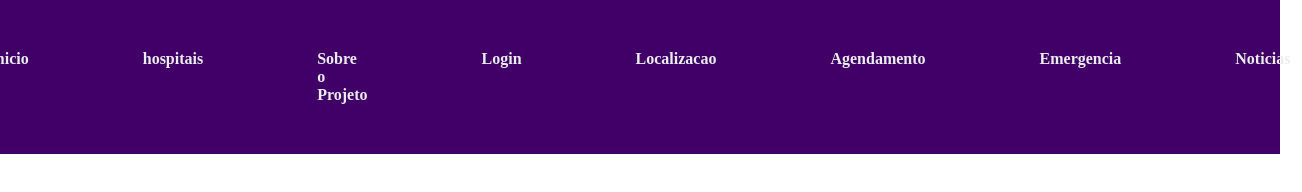
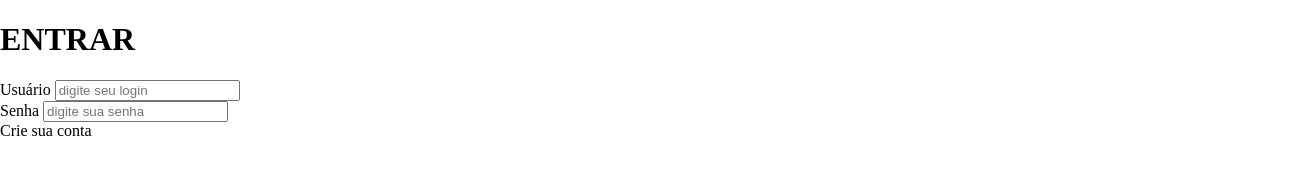
Before and after one commit to 1samuel1522/Samuel.github.io, a plain HTML site: page login.html in a window 1280 px wide. Shown: the whole page, 1302 px wide, since content can reach past the window. Drawn offline with Linux system fonts and the light colour scheme.

Commit message:
Add files via upload

```diff
--- a/login.html
+++ b/login.html
@@ -1,25 +1,29 @@
 <!DOCTYPE html>
 <html lang="pt-br">
+
 <head>
     <meta charset="UTF-8">
     <meta name="viewport" content="width=device-width, initial-scale=1.0">
-    <title>Document</title>
+    <title>Tela de login</title>
     <link rel="stylesheet" href="style.css">
 </head>
+
 <body>
-    <header>
-        <nav>
-            <ul>
-                <li><a href="index.html">Inicio</a></li>
-                <li><a href="hospitais.html">hospitais</a></li>
-                <li><a href="projeto.html">Sobre o Projeto</a></li>
-                <li><a href="login.html">Login</a></li>
-                <li><a href="localizacao.html">Localizacao</a></li>
-                <li><a href="agendamento.html">Agendamento</a></li>
-                <li><a href="emergencia.html">Emergencia</a></li>
-                <li><a href="noticias.html">Noticias</a></li>
-            </ul>
-        </nav>
-    </header>
+    <div class="login-container">
+        <h1>ENTRAR</h1>
+        <form>
+            <div class="form-group">
+                <label for="usuario">Usuário</label>
+                <input type="text" name="usuario" id="" placeholder="digite seu login">
+            </div>
+            <div class="form-group">
+                <label for="senha">Senha</label>
+                <input type="text" name="senha" id="" placeholder="digite sua senha">
+            </div>
+        </form>
+
+        <p2>Crie sua conta</p2>
+    </div>
 </body>
+
 </html>
```
Also changed, not shown: emergencia.html (added, +25 -0 lines).
